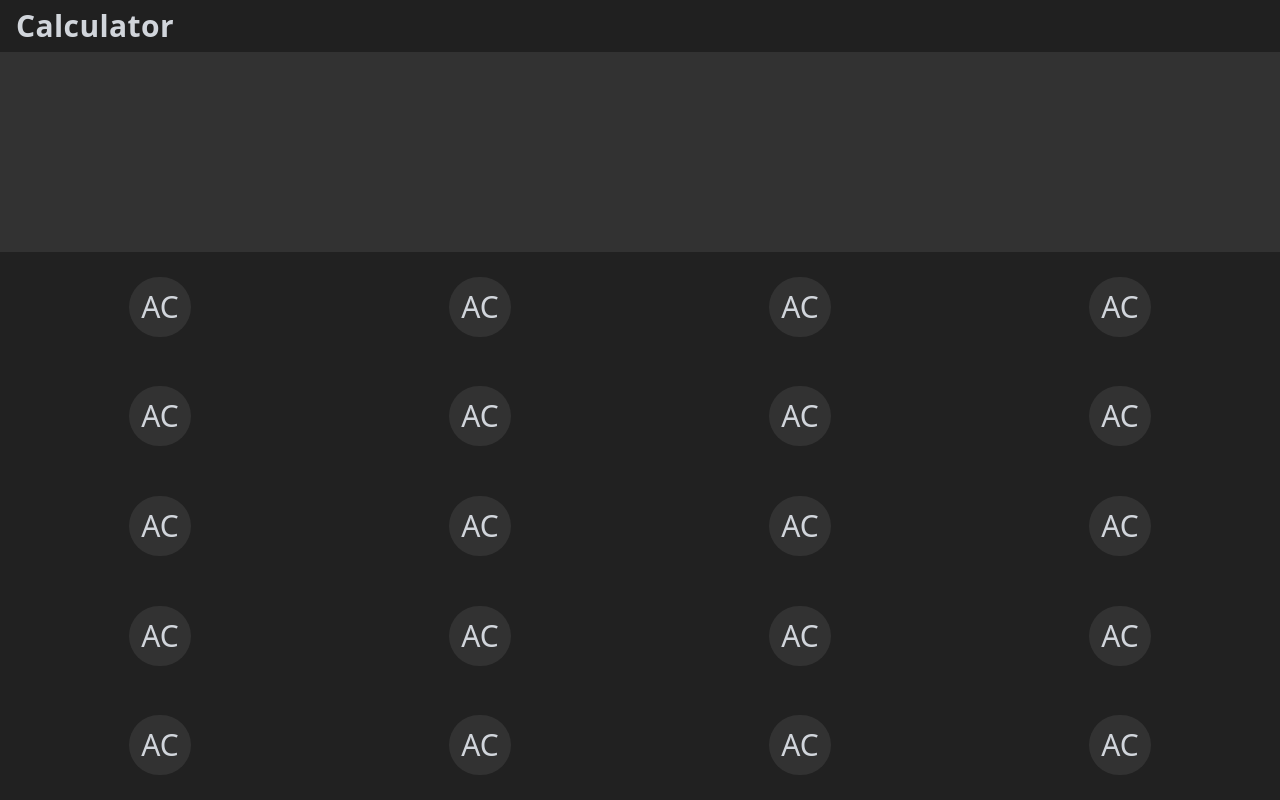
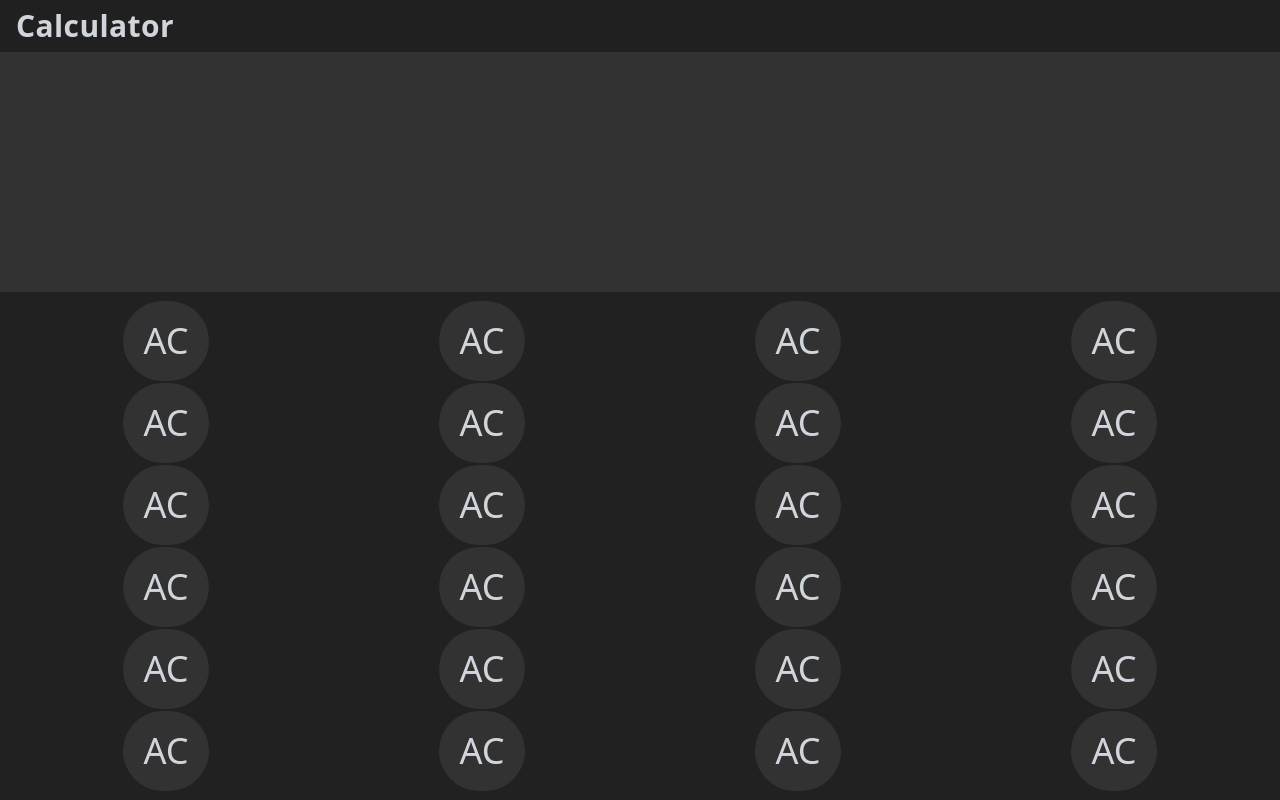
Before and after one commit to itsroyalrao/calculator, a React (Vite) app: page / in a window 1280 px wide. Built offline with nearby package versions, Linux system fonts and the light colour scheme.

Commit message:
twelveth commit

```diff
--- a/src/pages/home/Home.jsx
+++ b/src/pages/home/Home.jsx
@@ -5,37 +5,43 @@ function Home() {
     <>
       <div className="flex flex-col w-full h-[100dvh] text-gray-300">
         <Header />
-        <div className="w-full h-[25%] bg-[#323232]"></div>
-        <div className="w-full grow flex flex-col bg-[#212121] justify-around">
+        <div className="w-full h-[30%] bg-[#323232]"></div>
+        <div className="w-full grow flex flex-col bg-[#212121] justify-around p-2">
           <div className="w-full flex justify-around">
-            <div className="bg-[#323232] p-3 rounded-full text-3xl">AC</div>
-            <div className="bg-[#323232] p-3 rounded-full text-3xl">AC</div>
-            <div className="bg-[#323232] p-3 rounded-full text-3xl">AC</div>
-            <div className="bg-[#323232] p-3 rounded-full text-3xl">AC</div>
+            <div className="bg-[#323232] p-5 rounded-full text-4xl">AC</div>
+            <div className="bg-[#323232] p-5 rounded-full text-4xl">AC</div>
+            <div className="bg-[#323232] p-5 rounded-full text-4xl">AC</div>
+            <div className="bg-[#323232] p-5 rounded-full text-4xl">AC</div>
           </div>
           <div className="w-full flex justify-around">
-            <div className="bg-[#323232] p-3 rounded-full text-3xl">AC</div>
-            <div className="bg-[#323232] p-3 rounded-full text-3xl">AC</div>
-            <div className="bg-[#323232] p-3 rounded-full text-3xl">AC</div>
-            <div className="bg-[#323232] p-3 rounded-full text-3xl">AC</div>
+            <div className="bg-[#323232] p-5 rounded-full text-4xl">AC</div>
+            <div className="bg-[#323232] p-5 rounded-full text-4xl">AC</div>
+            <div className="bg-[#323232] p-5 rounded-full text-4xl">AC</div>
+            <div className="bg-[#323232] p-5 rounded-full text-4xl">AC</div>
           </div>
           <div className="w-full flex justify-around">
-            <div className="bg-[#323232] p-3 rounded-full text-3xl">AC</div>
-            <div className="bg-[#323232] p-3 rounded-full text-3xl">AC</div>
-            <div className="bg-[#323232] p-3 rounded-full text-3xl">AC</div>
-            <div className="bg-[#323232] p-3 rounded-full text-3xl">AC</div>
+            <div className="bg-[#323232] p-5 rounded-full text-4xl">AC</div>
+            <div className="bg-[#323232] p-5 rounded-full text-4xl">AC</div>
+            <div className="bg-[#323232] p-5 rounded-full text-4xl">AC</div>
+            <div className="bg-[#323232] p-5 rounded-full text-4xl">AC</div>
           </div>
           <div className="w-full flex justify-around">
-            <div className="bg-[#323232] p-3 rounded-full text-3xl">AC</div>
-            <div className="bg-[#323232] p-3 rounded-full text-3xl">AC</div>
-            <div className="bg-[#323232] p-3 rounded-full text-3xl">AC</div>
-            <div className="bg-[#323232] p-3 rounded-full text-3xl">AC</div>
+            <div className="bg-[#323232] p-5 rounded-full text-4xl">AC</div>
+            <div className="bg-[#323232] p-5 rounded-full text-4xl">AC</div>
+            <div className="bg-[#323232] p-5 rounded-full text-4xl">AC</div>
+            <div className="bg-[#323232] p-5 rounded-full text-4xl">AC</div>
           </div>
           <div className="w-full flex justify-around">
-            <div className="bg-[#323232] p-3 rounded-full text-3xl">AC</div>
-            <div className="bg-[#323232] p-3 rounded-full text-3xl">AC</div>
-            <div className="bg-[#323232] p-3 rounded-full text-3xl">AC</div>
-            <div className="bg-[#323232] p-3 rounded-full text-3xl">AC</div>
+            <div className="bg-[#323232] p-5 rounded-full text-4xl">AC</div>
+            <div className="bg-[#323232] p-5 rounded-full text-4xl">AC</div>
+            <div className="bg-[#323232] p-5 rounded-full text-4xl">AC</div>
+            <div className="bg-[#323232] p-5 rounded-full text-4xl">AC</div>
+          </div>
+          <div className="w-full flex justify-around">
+            <div className="bg-[#323232] p-5 rounded-full text-4xl">AC</div>
+            <div className="bg-[#323232] p-5 rounded-full text-4xl">AC</div>
+            <div className="bg-[#323232] p-5 rounded-full text-4xl">AC</div>
+            <div className="bg-[#323232] p-5 rounded-full text-4xl">AC</div>
           </div>
         </div>
       </div>
```
